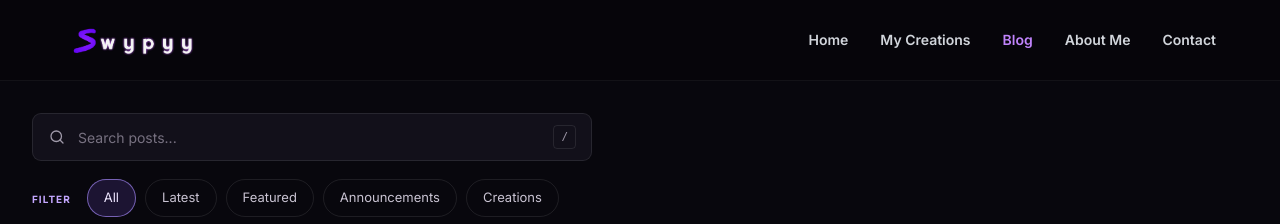
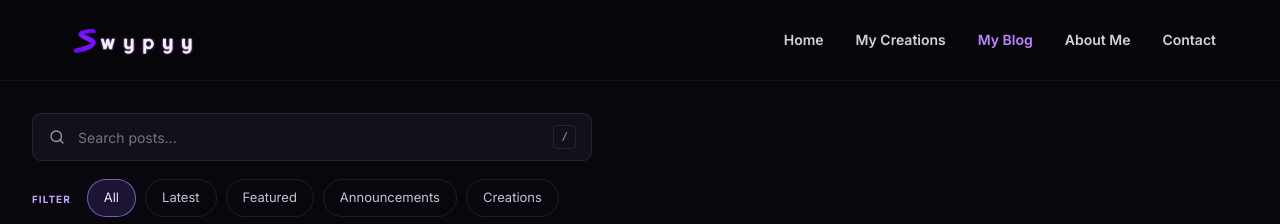
Before and after one commit to swypyy/swypyy.github.io, a Jekyll site: the page built from blog/index.html, in a window 1280 px wide. Shown: the top 224 px of the page. Built offline with Jekyll 4.4.1, drawn with Linux system fonts in a browser that asks for light colours; nearby versions of some CDN libraries.

Commit message:
Rename 'Blog' to 'My Blog' in navigation links

```diff
--- a/_layouts/default.html
+++ b/_layouts/default.html
@@ -93,7 +93,7 @@
             <nav class="hidden md:flex items-center gap-8" aria-label="Primary navigation">
                 <a href="{{ '/' | relative_url }}#home" class="text-sm font-semibold text-gray-300 hover:text-brand-glow transition-colors">Home</a>
                 <a href="{{ '/' | relative_url }}#creations-showcase" class="text-sm font-semibold text-gray-300 hover:text-brand-glow transition-colors">My Creations</a>
-                <a href="{{ '/blog/' | relative_url }}" class="text-sm font-semibold text-brand-glow transition-colors" aria-current="page">Blog</a>
+                <a href="{{ '/blog/' | relative_url }}" class="text-sm font-semibold text-brand-glow transition-colors" aria-current="page">My Blog</a>
                 <a href="{{ '/' | relative_url }}#about" class="text-sm font-semibold text-gray-300 hover:text-brand-glow transition-colors">About Me</a>
                 <a href="{{ '/' | relative_url }}#contact" class="text-sm font-semibold text-gray-300 hover:text-brand-glow transition-colors">Contact</a>
             </nav>
@@ -125,7 +125,7 @@
         </button>
         <a href="{{ '/' | relative_url }}#home" class="mobile-nav-link text-xl font-bold text-white hover:text-brand-glow">Home</a>
         <a href="{{ '/' | relative_url }}#creations-showcase" class="mobile-nav-link text-xl font-bold text-white hover:text-brand-glow">My Creations</a>
-        <a href="{{ '/blog/' | relative_url }}" class="mobile-nav-link text-xl font-bold text-brand-glow">Blog</a>
+        <a href="{{ '/blog/' | relative_url }}" class="mobile-nav-link text-xl font-bold text-brand-glow">My Blog</a>
         <a href="{{ '/' | relative_url }}#about" class="mobile-nav-link text-xl font-bold text-white hover:text-brand-glow">About Me</a>
         <a href="{{ '/' | relative_url }}#contact" class="mobile-nav-link text-xl font-bold text-white hover:text-brand-glow">Contact</a>
     </div>
```
